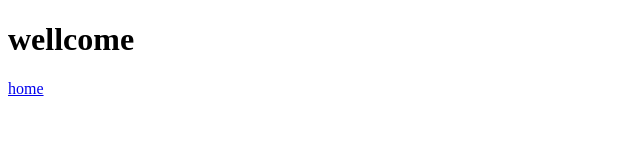
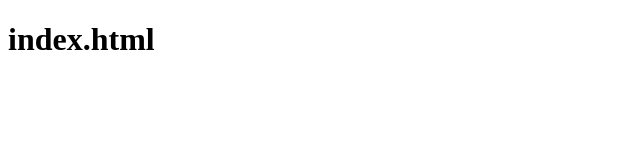
Before and after one commit to patelsatish25/gittest, a plain HTML site: page index.html in a window 1280 px wide. Shown: the whole page, without its empty margins (0-640 px from the left). Drawn offline with Linux system fonts and the light colour scheme.

Commit message:
index heading onaly

```diff
--- a/index.html
+++ b/index.html
@@ -6,8 +6,8 @@
     <title>Document</title>
 </head>
 <body>
-    <h1>wellcome</h1>
-    <a href="home.html">home</a>
+   <h1>index.html</h1>
+
 
 </body>
 </html>
```
